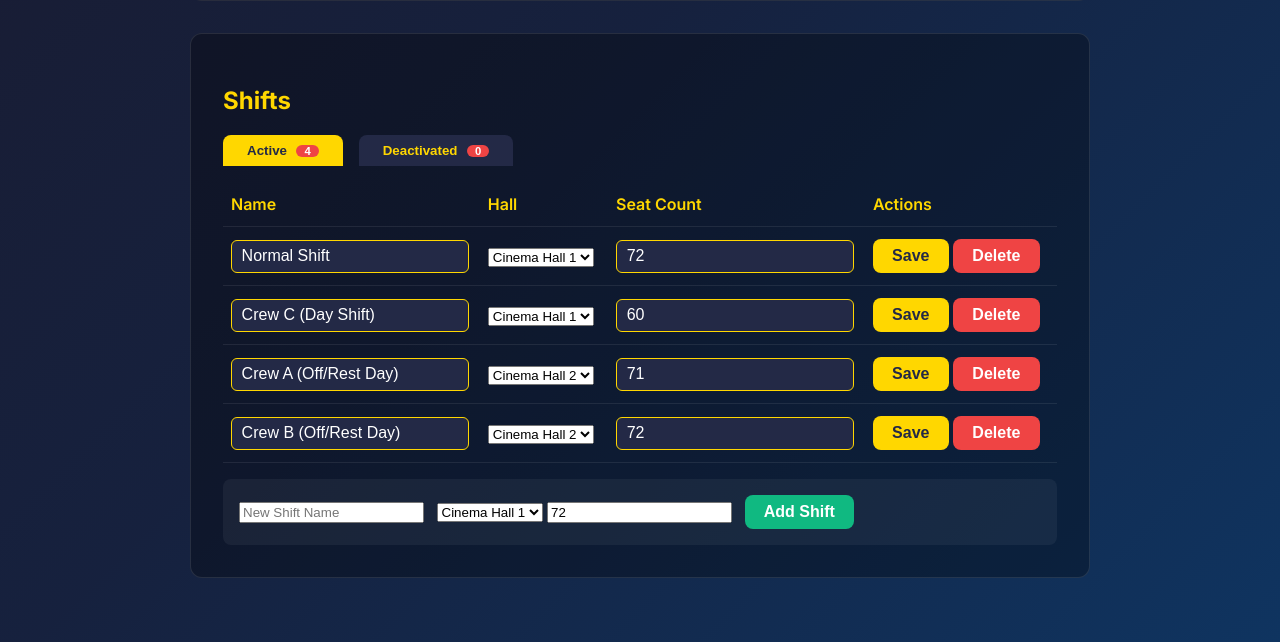
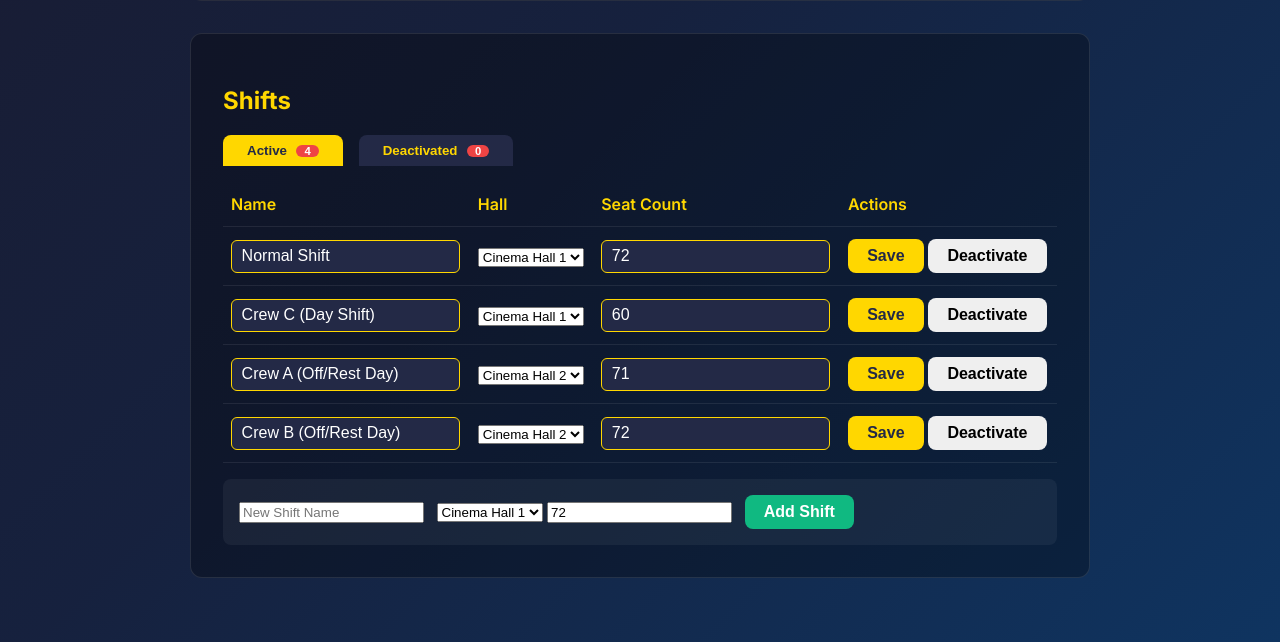
Before and after one commit to YouBhoy/Movie-Night-WD-Version, a PHP site: page /manage-halls.php in a window 1280 px wide. Shown: the part 575-1217 px from the top of the page. Run offline with PHP 8.4, Linux system fonts and the light colour scheme; a user stored in the database is signed in; data comes from the database, SQL or seed files in the repository; some libraries are stand-ins or nearby versions.

Commit message:
fixed the button in the shift

```diff
--- a/manage-halls.php
+++ b/manage-halls.php
@@ -193,7 +193,7 @@ $deactivatedShifts = array_filter($shifts, function($s) { return !$s['is_active'
                     <td><input type="number" value="<?= (int)$shift['seat_count'] ?>" min="1" class="shift-seats"></td>
                     <td>
                         <button class="btn btn-primary btn-save-shift">Save</button>
-                        <button class="btn btn-danger btn-delete-shift">Delete</button>
+                        <button class="btn btn-warning btn-deactivate-shift">Deactivate</button>
                     </td>
                 </tr>
                 <?php endforeach; ?>
@@ -442,6 +442,25 @@ document.getElementById('tabShiftsDeactivated').onclick = function() {
         });
     };
 });
+// Update JS for deactivate shift button
+[...document.querySelectorAll('.btn-deactivate-shift')].forEach(btn => {
+    btn.onclick = function() {
+        const tr = btn.closest('tr');
+        const id = tr.getAttribute('data-shift-id');
+        const name = tr.querySelector('.shift-name').value.trim();
+        if (!confirm(`Are you sure you want to deactivate the shift: ${name}? This will hide it from active use but can be restored later.`)) return;
+        btn.disabled = true;
+        fetch('admin-hall-shift-api.php', {
+            method: 'POST',
+            body: new URLSearchParams({ action: 'deactivate_shift', shift_id: id, csrf_token: csrfToken })
+        })
+        .then(r=>r.json()).then(data => {
+            showMsg(data.message, data.success ? 'success' : 'error');
+            btn.disabled = false;
+            if (data.success) setTimeout(()=>window.location.reload(), 1000);
+        });
+    };
+});
 </script>
 </body>
 </html>
```
